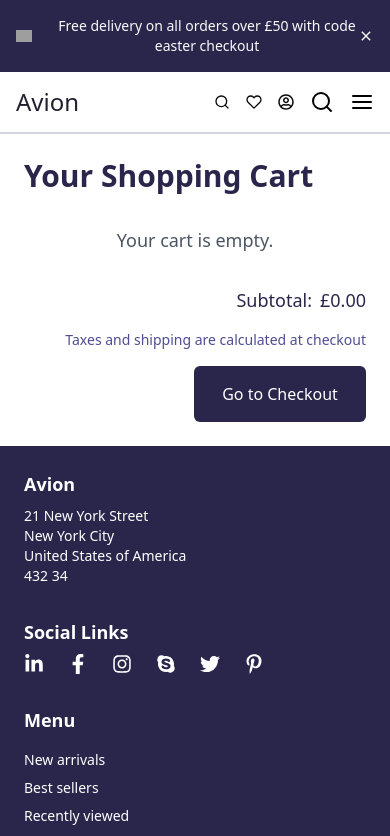
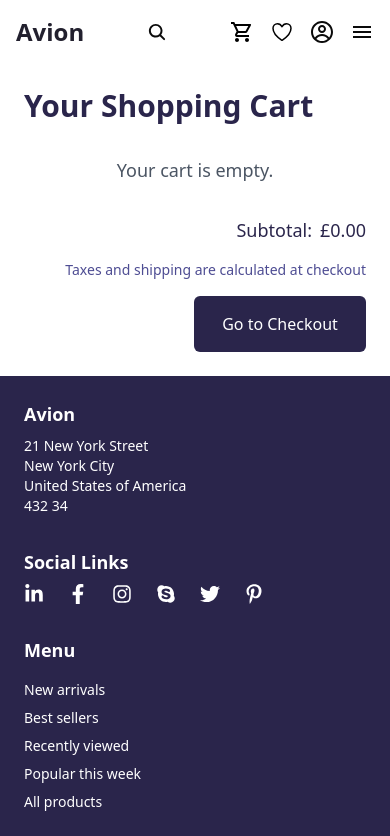
Before and after one commit to nadeemtahir/functional-ecommerce, a Next.js app: page /cart in a window 390 px wide. Shown: the top 836 px of the page. Built offline with nearby package versions, Linux system fonts and the light colour scheme; grey boxes are pictures that could not be loaded.

Commit message:
responsive

```diff
--- a/src/app/cart/page.tsx
+++ b/src/app/cart/page.tsx
@@ -8,11 +8,10 @@ import {
   decreaseQuantity,
   increaseQuantity,
 } from "@/redux/features/cartSlice";
-import Footer from "../components/footer";
 import { FaTrash } from "react-icons/fa";
-import Navbar2 from "../components/navbar2";
 import Footer2 from "../components/footer2";
 import Link from "next/link";
+import Navbar from "../components/navbar";
 
 const Cart = () => {
   const products = useAppSelector((state) => state.cartReducer);
@@ -49,7 +48,9 @@ const Cart = () => {
 
   return (
     <div>
-    <Navbar2/>
+    <Navbar setShowCart={function (): void {
+        throw new Error("Function not implemented.");
+      } }/>
     <div className="min-h-screen bg-white">
       <div className="max-w-[1200px] mx-auto p-6">
         <h1 className="text-3xl font-bold font-[Clash Display] text-[#2A254B] mb-8">
--- a/src/app/components/navbar.tsx
+++ b/src/app/components/navbar.tsx
@@ -57,18 +57,14 @@ const Header = ({ setShowCart }: HeaderProps) => {
   ];
 
   return (
-    <header className="max-w-[1440px] h-[132px] flex flex-col items-center bg-white px-10 lg:w-full mx-auto relative">
+    <header className="w-full h-auto flex flex-col items-center bg-white px-4 sm:px-6 lg:px-8 py-4 relative">
       {/* Top bar: Search, Logo, Cart/Profile */}
-      <div className="lg:flex hidden border-b-[0.5px] border-[#0000004f] h-1/2 w-full mx-auto justify-between items-center">
-        {/* Search Bar and Icon - Moved to the right */}
-        <div className="flex items-center gap-4">
-          {/* Logo - Always centered */}
-          <h1 className="text-[#22202E] text-2xl font-semibold absolute left-1/2 transform -translate-x-1/2">
-            Avion
-          </h1>
+      <div className="w-full flex justify-between items-center">
+        {/* Logo */}
+        <h1 className="text-[#22202E] text-2xl font-semibold">Avion</h1>
 
         {/* Search Bar and Icon */}
-          <div className="flex items-center ml-auto">
+        <div className="flex items-center gap-4">
           {showSearchBar ? (
             <div className="flex items-center gap-2">
               <input
@@ -100,11 +96,9 @@ const Header = ({ setShowCart }: HeaderProps) => {
             </motion.div>
           )}
         </div>
-        </div>
 
         {/* Cart, Wishlist, and Profile Icons */}
-        <div className="flex text-xl gap-3 sm:gap-x-1">
-          <div className="flex gap-6 text-[26px]">
+        <div className="flex items-center gap-4">
           {/* Cart Icon with Redux Count */}
           <motion.div
             className="relative cursor-pointer text-black"
@@ -114,9 +108,9 @@ const Header = ({ setShowCart }: HeaderProps) => {
           >
             <Link href={"/cart"}>
               <div onClick={() => setShowCart(true)}>
-                  <MdOutlineShoppingCart />
+                <MdOutlineShoppingCart className="text-2xl" />
                 {cartCount > 0 && (
-                    <div className="absolute top-[-15px] right-[-10px] bg-red-600 w-[25px] h-[25px] rounded-full text-white text-[14px] grid place-items-center">
+                  <div className="absolute top-[-10px] right-[-10px] bg-red-600 w-[20px] h-[20px] rounded-full text-white text-[12px] grid place-items-center">
                     {cartCount}
                   </div>
                 )}
@@ -134,12 +128,12 @@ const Header = ({ setShowCart }: HeaderProps) => {
             <Link href={"/wishlist"}>
               <div>
                 {wishlistCount > 0 ? (
-                    <IoHeart className="text-red-500" />
+                  <IoHeart className="text-red-500 text-2xl" />
                 ) : (
-                    <IoHeartOutline />
+                  <IoHeartOutline className="text-2xl" />
                 )}
                 {wishlistCount > 0 && (
-                    <div className="absolute top-[-15px] right-[-10px] bg-red-600 w-[25px] h-[25px] rounded-full text-white text-[14px] grid place-items-center">
+                  <div className="absolute top-[-10px] right-[-10px] bg-red-600 w-[20px] h-[20px] rounded-full text-white text-[12px] grid place-items-center">
                     {wishlistCount}
                   </div>
                 )}
@@ -149,31 +143,17 @@ const Header = ({ setShowCart }: HeaderProps) => {
 
           {/* Profile Icon */}
           <Link href="/">
-              <CgProfile />
+            <CgProfile className="text-2xl" />
           </Link>
+
+          {/* Hamburger Menu Icon for Mobile */}
+          <MdMenu className="text-2xl cursor-pointer lg:hidden" onClick={toggleMenu} />
         </div>
-        </div>
-      </div>
-
-      {/* Mobile Navbar - Only h1, Search Icon, and Hamburger */}
-      <div className="lg:hidden flex w-full justify-between items-center h-1/2">
-        <h1 className="text-[#22202E] text-2xl font-semibold">Avion</h1>
-        {/* Mobile Search Icon */}
-        <motion.div
-          variants={iconVariants}
-          whileHover="hover"
-          whileTap="tap"
-          onClick={toggleSearchBar}
-          className="cursor-pointer"
-        >
-          {showSearchBar ? <IoClose className="text-xl" /> : <IoSearch className="text-xl" />}
-        </motion.div>
-        <MdMenu className="text-2xl cursor-pointer" onClick={toggleMenu} />
       </div>
 
       {/* Mobile Search Bar */}
       {showSearchBar && (
-        <div className="lg:hidden w-full p-2">
+        <div className="w-full p-2 lg:hidden">
           <input
             type="text"
             placeholder="Search..."
@@ -185,7 +165,7 @@ const Header = ({ setShowCart }: HeaderProps) => {
 
       {/* Mobile Menu */}
       {menuOpen && (
-        <div className="absolute top-full left-0 w-full bg-white shadow-md rounded-lg p-4 mt-2 z-10">
+        <div className="absolute top-full left-0 w-full bg-white shadow-md rounded-lg p-4 mt-2 z-10 lg:hidden">
           {navLinks.map((link) => (
             <Link
               key={link.label}
@@ -206,7 +186,7 @@ const Header = ({ setShowCart }: HeaderProps) => {
       )}
 
       {/* Desktop Navigation Bar */}
-      <div className="lg:flex hidden sm:hidden w-full justify-center items-center h-1/2 text-[#726E8D]">
+      <div className="hidden lg:flex w-full justify-center items-center py-4">
         <nav className="flex gap-6 justify-center w-full">
           {navLinks.map((link) => (
             <Link
--- a/src/app/wishlist/page.tsx
+++ b/src/app/wishlist/page.tsx
@@ -4,8 +4,8 @@ import Link from "next/link";
 import { removeFromWishlist } from "@/redux/features/wishListSlice";
 import { RootState } from "@/redux/store";
 import Image from "next/image";
-import Navbar2 from "../components/navbar2";
 import Footer2 from "../components/footer2";
+import Navbar from "../components/navbar";
 
 interface Product {
   id: string;
@@ -24,7 +24,9 @@ const WishlistPage = () => {
 
   return (
     <div>
-    <Navbar2/>
+    <Navbar setShowCart={function (): void {
+        throw new Error("Function not implemented.");
+      } }/>
     <div className="p-8">
 
       <h1 className="text-3xl font-bold mb-6">Your Wishlist</h1>
```
Lines whose indentation alone changed are shown as unchanged.
